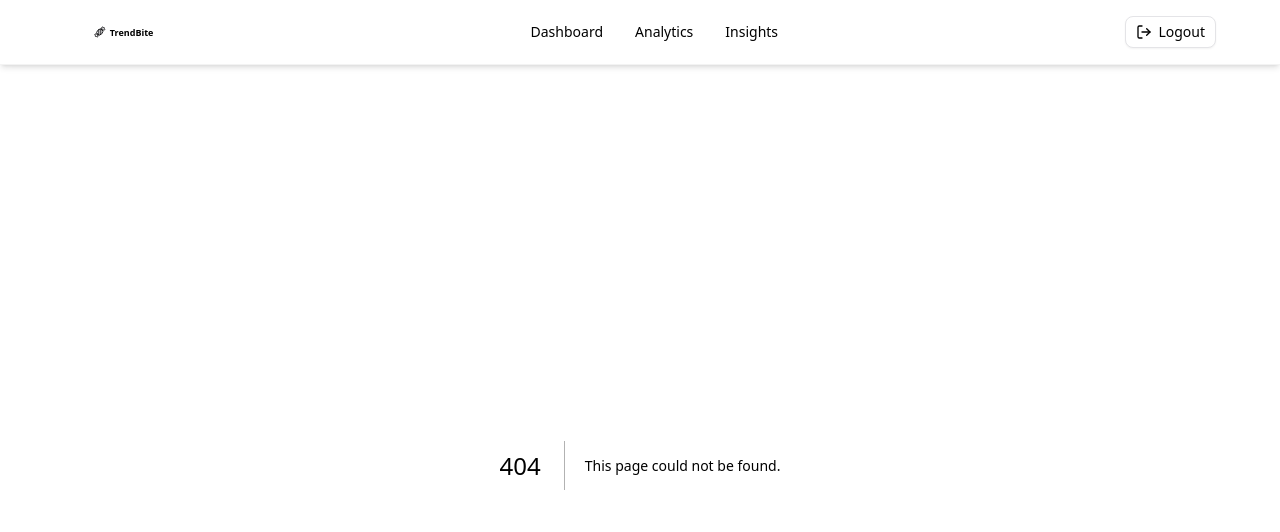
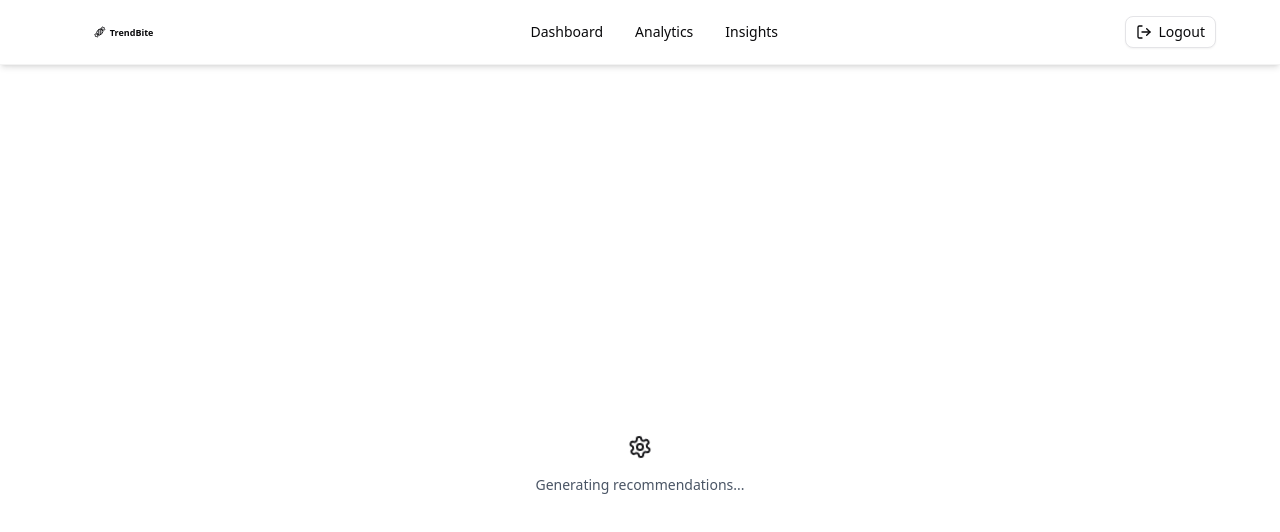
Before and after one commit to Sheel-ui/ai-hack, a Next.js app: page /loading in a window 1280 px wide. Before the commit this address had no page. Shown: the top 532 px of the page. Built offline with nearby package versions, Linux system fonts and the light colour scheme.

Commit message:
loading page

```diff
--- /dev/null
+++ b/src/app/loading/page.tsx
@@ -0,0 +1,47 @@
+"use client";
+
+import { useEffect, useState } from "react"; // For state and effects
+import { Settings } from "lucide-react"; // Icon for loading state
+import { redirect } from "next/navigation"; // For client-side redirect
+
+export default function Loading() {
+  const [loadingText, setLoadingText] = useState("Analysing market...");
+
+  // Array of loading texts
+  const loadingMessages = [
+    "Analysing market...",
+    "Finding influencers...",
+    "Generating recommendations...",
+    "Finding competitive analysis..."
+  ];
+
+  // Change loading text every 2 seconds
+  useEffect(() => {
+    let messageIndex = 0;
+
+    const interval = setInterval(() => {
+      messageIndex = (messageIndex + 1) % loadingMessages.length;
+      setLoadingText(loadingMessages[messageIndex]);
+    }, 2000);
+
+    // Redirect to dashboard after 5 seconds
+    setTimeout(() => {
+      clearInterval(interval);
+      redirect("/dashboard"); // Use redirect from next/navigation
+    }, 10000);
+
+    // Clean up interval on component unmount
+    return () => clearInterval(interval);
+  // eslint-disable-next-line react-hooks/exhaustive-deps
+  }, []);
+
+  return (
+    <div className="h-screen w-screen flex flex-col items-center justify-center space-y-4">
+      {/* Settings Icon with spinning animation */}
+      <Settings className="animate-spin text-primary" />
+
+      {/* Loading text */}
+      <p className="text-sm text-gray-600">{loadingText}</p>
+    </div>
+  );
+}
--- a/src/app/page.tsx
+++ b/src/app/page.tsx
@@ -1,6 +1,6 @@
 "use client"; // Ensures this component runs on the client-side
 import { useState } from "react"; // For form state management
-import { Link2, Loader2, Send } from "lucide-react"; // Icons for form
+import { Link2, Loader2, Send, FileText } from "lucide-react"; // Icons for form
 import Image from "next/image"; // For optimized image
 import { Button } from "@/components/ui/button";
 import Link from "next/link";
@@ -20,12 +20,11 @@ export default function Home() {
     }, 2000); // Simulating a 2-second loading time
   };
 
-
   return (
     <div className="h-screen w-screen flex justify-center">
       <div className="w-full max-w-lg p-6 space-y-6 bg-white rounded-lg shadow-md">
         {/* Title Section */}
-        <h1 className="text-2xl text-center font-semibold pt-12">Welcome to TrendBite</h1>
+        <h1 className="text-2xl text-center font-semibold pt-6">Welcome to TrendBite</h1>
         <p className="text-sm text-center text-gray-600">
           Paste your restaurant website or Instagram link, or fill out the form to get detailed marketing insights.
         </p>
@@ -47,6 +46,18 @@ export default function Home() {
             {/* Submit Button */}
             <Button onClick={handleSubmit}>
               <Send />
+            </Button>
+          </div>
+
+          <div>
+            <div className="relative">
+              <div className="border border-black/5 w-full mt-10"></div>
+              <p className="bg-white absolute left-1/2 transform -translate-x-1/2 -top-3 px-2 text-muted-foreground text-small">OR</p>
+            </div>
+
+            <Button className="w-full mt-8">
+              <FileText />
+              Fill a form
             </Button>
           </div>
 
@@ -72,10 +83,10 @@ export default function Home() {
             />
 
             {/* Get Started Button */}
-            <Link href={'/dashboard'}>
-            <Button disabled={!imageLoaded}>
-              Get Started <span className="pl-2">🚀</span>
-            </Button>
+            <Link href={"/loading"}>
+              <Button disabled={!imageLoaded}>
+                Get Started <span className="pl-2">🚀</span>
+              </Button>
             </Link>
           </div>
         )}
```
